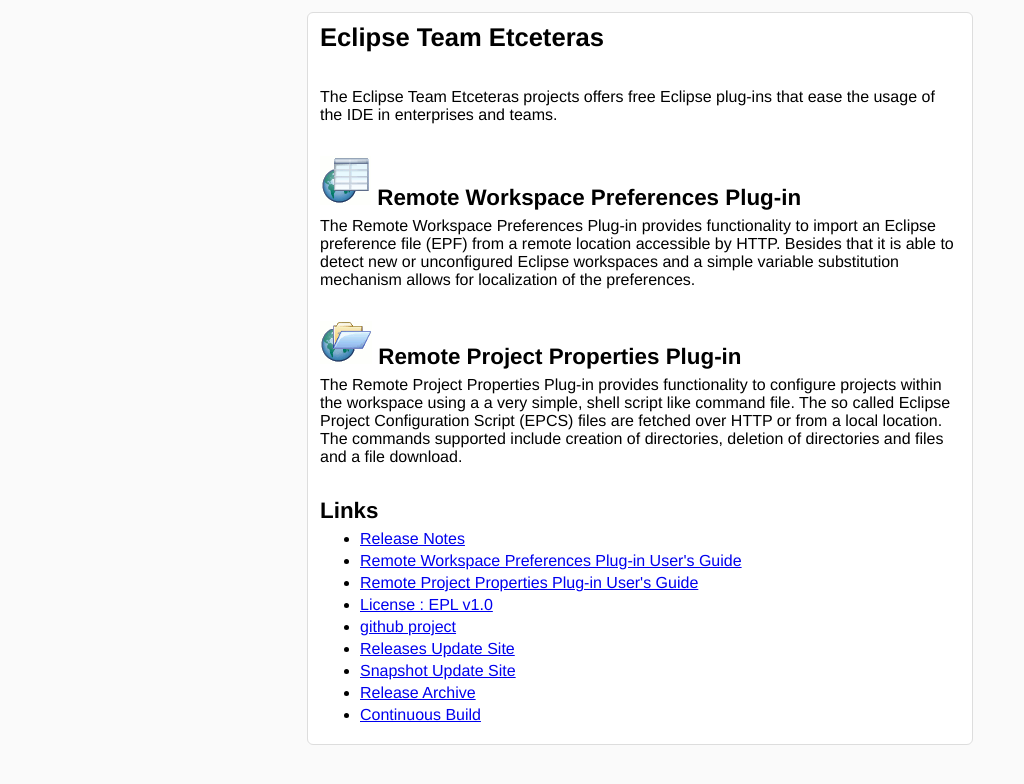
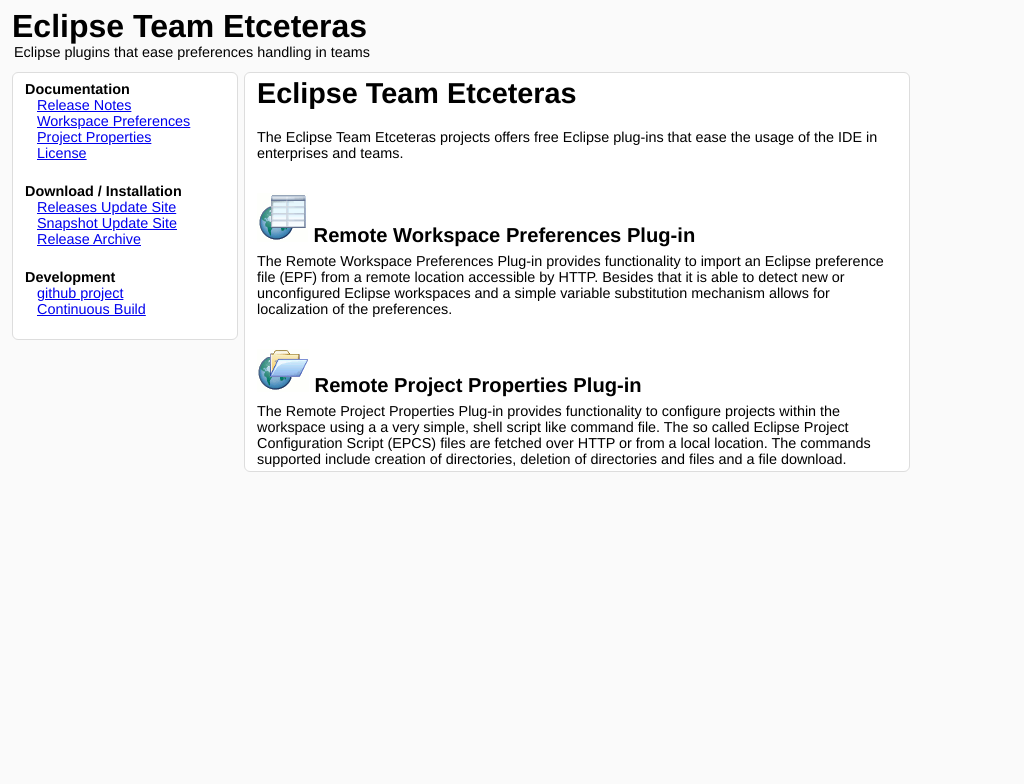
Before and after one commit to netceteragroup/eclipse-team-etceteras, a Jekyll site: the page built from index.html, in a window 1280 px wide. Shown: the top 784 px of the page, without its empty margins (0-1024 px from the left). Built offline with Jekyll 4.4.1, drawn with Linux system fonts in a browser that asks for light colours.

Commit message:
tweak layout

```diff
--- a/_layouts/default.html
+++ b/_layouts/default.html
@@ -8,10 +8,37 @@
     <link rel="stylesheet" href="./css/style.css" type="text/css" />
   </head>
   <body>
+    <div id="header">
+      <header><a href="index.html" title="Home">Eclipse Team Etceteras</a></header>
+      <p id="claim">Eclipse plugins that ease preferences handling in teams</p>
+    </div>
+
+    <div id="nav">
+      <nav>
+        <h1>Documentation</h1>
+        <ul>
+          <li><a href="releasenotes.html" title="Release Notes">Release Notes</a></li>
+          <li><a href="wsuserguide.html" title="Remote Workspace Preferences Plug-in User's Guide">Workspace Preferences</a></li>
+          <li><a href="prjuserguide.html" title="Remote Project Properties Plug-in User's Guide">Project Properties</a></li>
+          <li><a href="http://www.eclipse.org/legal/epl-v10.html" stitle="">License</a></li>
+        </ul>
+        <h1>Download / Installation</h1>
+        <ul>
+          <li><a href="https://contrails.ch/ete/updatesite/" title="">Releases Update Site</a></li>
+          <li><a href="https://contrails.ch/ete/updatesite-dev/" title="">Snapshot Update Site</a></li>
+          <li><a href="https://contrails.ch/ete/" title="">Release Archive</a></li>
+        </ul>
+        <h1>Development</h1>
+        <ul>
+          <li><a href="https://github.com/pellaton/eclipse-team-etceteras" title="">github project</a></li>
+          <li><a href="https://www.contrails.ch/hudson/job/ETE" title="">Continuous Build</a></li>
+        </ul>
+      <nav>
+    </div>
 
     <div id="container">
 
-    <header>{{ page.title }}</header>
+    <h1>{{ page.title }}</h1>
 
     <div id="content">
       {{ content }}
--- a/css/style.css
+++ b/css/style.css
@@ -1,30 +1,93 @@
 body {
   font-family: Helvetica,Arial,sans-serif;
-  text-align: center;
   background: #fafafa;
 }
 
+div#header {
+  float: top;
+  padding-left: 4px;
+  margin-bottom: 12px;
+}
+
+header a {
+  text-decoration: none;
+  color: #000000;
+}
+
+header a:active {
+  text-decoration: none;
+  color: #000000;
+}
+
+header a:hover {
+  text-decoration: none;
+  color: #000000;
+}
+
+
+
+div#nav {
+  float: left;
+  width: 200px;
+  background: #ffffff;
+  padding-left: 12px;
+  padding-right: 12px;
+  padding-top: 4px;
+  padding-bottom: 4px;
+  margin-left: 4px;
+  margin-right: 6px;
+  border: 1px solid #dddddd;
+  border-radius: 6px 6px 6px 6px;
+}
+
+
+nav h1 {
+  font-size: 0.9em;
+  font-weight: bold;
+  padding-top: 4px;
+  margin-top: 0px;
+  margin-bottom: 0px;
+}
+
+nav ul {
+  list-style: none;
+  margin-top: 0px;
+  margin-bottom: 18px;
+  padding-left: 12px;
+  font-size: 0.9em;
+}
+
+nav ul li {
+  margin-top: 0px;
+  margin-bottom: 0px;
+}
+
 div#container {
+  float: left;
   background: #ffffff;
-  text-align: left;
   width: 640px;
-  margin-top: 12px;
-  margin-left: auto;
-  margin-right: auto;
   padding-left: 12px;
   padding-right: 12px;
   padding-top: 4px;
   padding-bottom: 4px;
   border: 1px solid #dddddd;
   border-radius: 6px 6px 6px 6px;
+  font-size: 0.9em;
 }
 
 header {
-  text-align: left;
-  font-size: 1.6em;
+  font-size: 2em;
   font-weight: bold;
-  margin-top: 6px;
-  margin-bottom: 36px;
+}
+
+p#claim {
+  font-size: 0.9em;
+  margin-top: -1px;
+  margin-left: 2px;
+}
+
+h1 {
+  margin-top: 0px;
 }
 
 h2 {
--- a/index.html
+++ b/index.html
@@ -12,16 +12,3 @@
 
 <h2><img src="./img/projconfig-logo-nobg.png" alt="Logo"/> Remote Project Properties Plug-in</h2>
 The Remote Project Properties Plug-in provides functionality to configure projects within the workspace using a a very simple, shell script like command file. The so called Eclipse Project Configuration Script (EPCS) files are fetched over HTTP or from a local location. The commands supported include creation of directories, deletion of directories and files and a file download.
-
-<h2>Links</h2>
-<ul>
-  <li><a href="releasenotes.html" title="Release Notes">Release Notes</a></li>
-  <li><a href="wsuserguide.html" title="Remote Workspace Preferences Plug-in User's Guide">Remote Workspace Preferences Plug-in User's Guide</a></li>
-  <li><a href="prjuserguide.html" title="Remote Project Properties Plug-in User's Guide">Remote Project Properties Plug-in User's Guide</a></li>
-  <li><a href="http://www.eclipse.org/legal/epl-v10.html" stitle="">License : EPL v1.0</a></li>
-  <li><a href="https://github.com/pellaton/eclipse-team-etceteras" title="">github project</a></li>
-  <li><a href="https://contrails.ch/ete/updatesite/" title="">Releases Update Site</a></li>
-  <li><a href="https://contrails.ch/ete/updatesite-dev/" title="">Snapshot Update Site</a></li>
-  <li><a href="https://contrails.ch/ete/" title="">Release Archive</a></li>
-  <li><a href="https://www.contrails.ch/hudson/job/ETE" title="">Continuous Build</a></li>
-</ul>
--- a/prjuserguide.html
+++ b/prjuserguide.html
@@ -1,7 +1,7 @@
 ---
 layout: default
 headertitle: Eclipse Team Etceteras - Project Config Plug-in User's Guide
-title: Project Config Plug-in User's Guide
+title: Project Configuration Plug-in
 ---
 <h2>Overview</h2>
 
--- a/wsuserguide.html
+++ b/wsuserguide.html
@@ -1,7 +1,7 @@
 ---
 layout: default
 headertitle: Eclipse Team Etceteras - Remote Workspace Preferences Plug-in User Guide
-title: Remote Workspace Preferences Plug-in User Guide
+title: Remote Workspace Preferences Plug-in
 ---
 
 <h2>Overview</h2>
```
